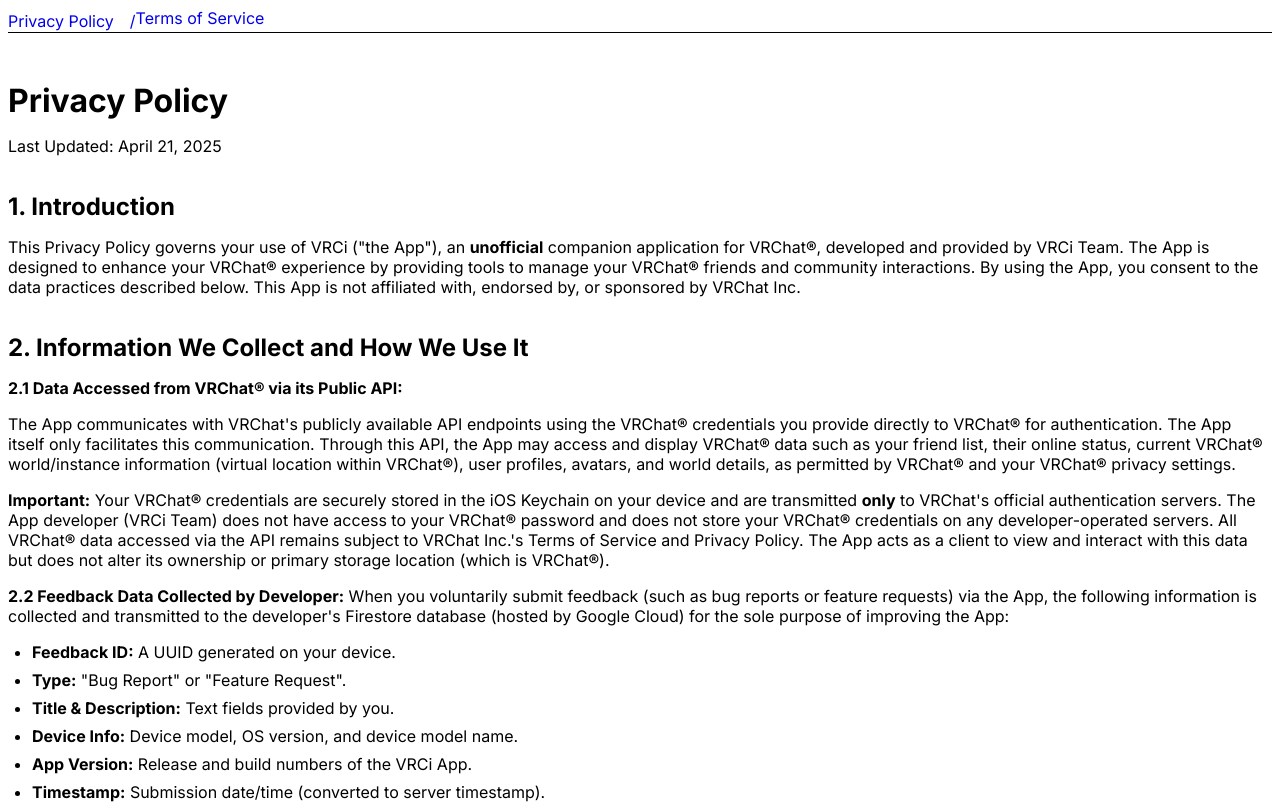
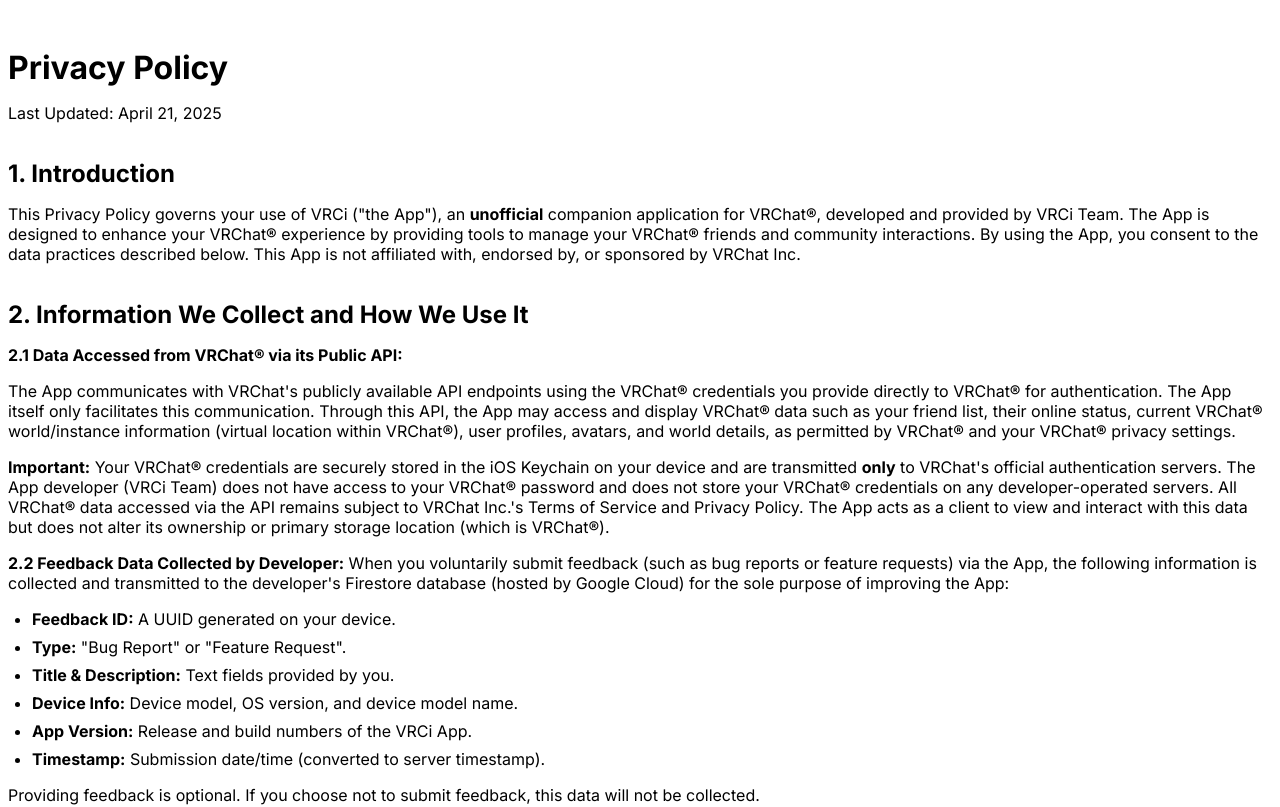
Before and after one commit to refiaa/vrci_eula_deploy, a Next.js app: page /privacy in a window 1280 px wide. Shown: the top 807 px of the page. Built offline with nearby package versions, Linux system fonts and the light colour scheme.

Commit message:
Update layout.tsx

```diff
--- a/src/app/layout.tsx
+++ b/src/app/layout.tsx
@@ -1,7 +1,6 @@
 import './globals.css';
 import type { Metadata } from 'next';
 import { Inter } from 'next/font/google';
-import Link from 'next/link';
 
 const inter = Inter({ subsets: ['latin'] });
 
@@ -10,32 +9,6 @@
     description: 'Privacy Policy and Terms of Service for VRCiOS Application',
 };
 
-function Navigation() {
-    return (
-        <nav className="border-b border-slate-200 bg-white shadow-sm">
-            <div className="max-w-4xl mx-auto px-4 md:px-8">
-                <div className="flex justify-between items-center h-16">
-                    {/* Navigation Links */}
-                    <div className="flex space-x-1">
-                        <Link
-                            href="/privacy"
-                            className="text-slate-600 hover:text-slate-900 hover:bg-slate-50 px-4 py-2 rounded-md text-sm font-medium transition-all duration-200"
-                        >
-                            Privacy Policy　/
-                        </Link>
-                        <Link
-                            href="/terms"
-                            className="text-slate-600 hover:text-slate-900 hover:bg-slate-50 px-4 py-2 rounded-md text-sm font-medium transition-all duration-200"
-                        >
-                            Terms of Service
-                        </Link>
-                    </div>
-                </div>
-            </div>
-        </nav>
-    );
-}
-
 export default function RootLayout({
                                        children,
                                    }: {
@@ -43,38 +16,10 @@
 }) {
     return (
         <html lang="en">
-        <body className={`${inter.className} bg-slate-50`}>
-        <Navigation />
-        <main className="min-h-screen">
-            <div className="max-w-4xl mx-auto p-4 md:p-8 bg-white shadow-sm rounded-lg mt-4 mb-8">
-                {children}
-            </div>
-        </main>
-
-        {/* Footer */}
-        <footer className="border-t border-slate-200 bg-white mt-auto">
-            <div className="max-w-4xl mx-auto px-4 md:px-8 py-6">
-                <div className="flex flex-col sm:flex-row justify-between items-center text-sm text-slate-600">
-                    <div className="mb-2 sm:mb-0">
-                        <span>© {new Date().getFullYear()} VRCi Team. All rights reserved.</span>
-                    </div>
-                    <div className="flex space-x-6">
-                        <Link
-                            href="/privacy"
-                            className="hover:text-slate-900 transition-colors"
-                        >
-                            Privacy
-                        </Link>
-                        <Link
-                            href="/terms"
-                            className="hover:text-slate-900 transition-colors"
-                        >
-                            Terms
-                        </Link>
-                    </div>
-                </div>
-            </div>
-        </footer>
+        <body className={inter.className}>
+        <div className="max-w-4xl mx-auto p-4 md:p-8">
+            {children}
+        </div>
         </body>
         </html>
     );
```
